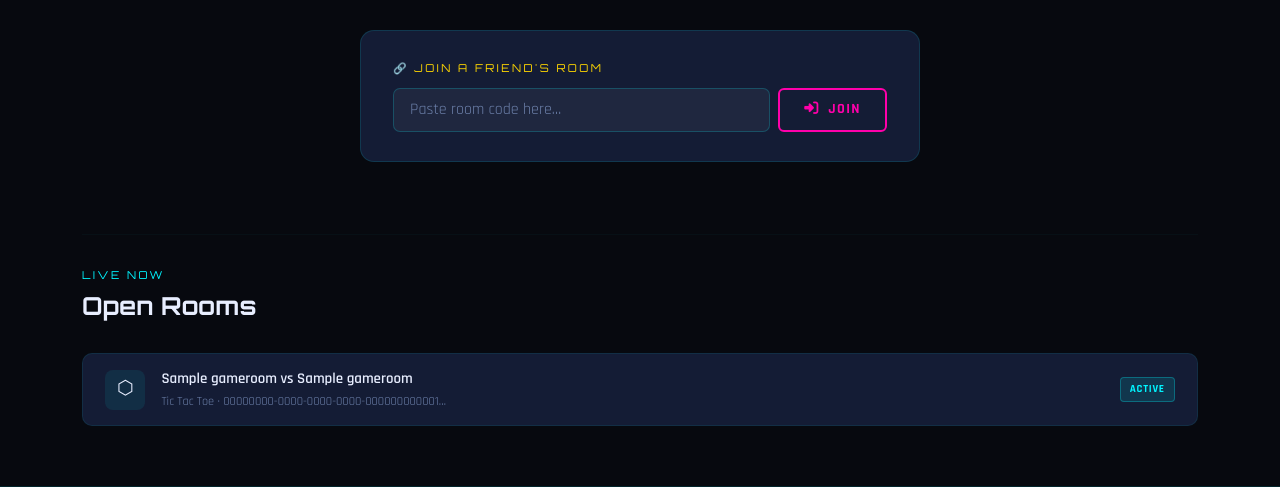
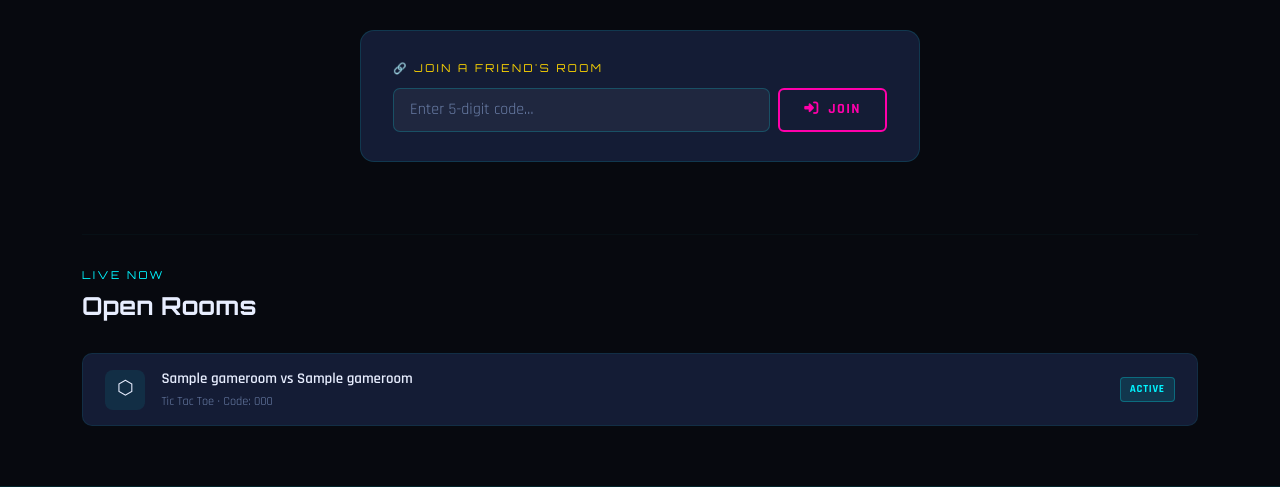
Before and after one commit to AnupBudhathoki/PlayGrid, a Django app: page / in a window 1280 px wide. Shown: the part 1121-1608 px from the top of the page. Run offline with Django 5.2, Linux system fonts and the light colour scheme; tables that the repository leaves empty hold one stand-in row (values such as "Sample post"); some libraries are stand-ins or nearby versions.

Commit message:
replace code

```diff
--- a/ttt/models.py
+++ b/ttt/models.py
@@ -1,6 +1,17 @@
 from django.db import models
 import uuid
 import json
+import random
+
+
+def generate_room_code():
+    """Generate a unique 5-digit room code (10000–99999)."""
+    while True:
+        code = str(random.randint(10000, 99999))
+        # Only check against rooms that are still joinable
+        if not GameRoom.objects.filter(room_code=code, status__in=['waiting', 'active']).exists():
+            return code
+
 
 # Create your models here.
 class GameRoom(models.Model):
@@ -11,6 +22,7 @@ class GameRoom(models.Model):
     ]
 
     room_id = models.UUIDField(default=uuid.uuid4, editable=False, unique=True)
+    room_code = models.CharField(max_length=5, unique=True, blank=True)
     player_x = models.CharField(max_length=100, blank=True, null=True)
     player_o = models.CharField(max_length=100, blank=True, null=True)
     player_x_name=models.CharField(max_length=100,default='Player X', null=True )
@@ -25,5 +37,16 @@ class GameRoom(models.Model):
         return json.loads(self.board_state)
     def set_board(self, board):
         self.board_state = json.dumps(board)
+
+    def save(self, *args, **kwargs):
+        if not self.room_code:
+            # generate unique 5 digit code
+            while True:
+                code = str(random.randint(10000, 99999))
+                if not GameRoom.objects.filter(room_code=code).exists():
+                    self.room_code = code
+                    break
+        super().save(*args, **kwargs)
+
     def __str__(self):
-        return f"GameRoom {self.room_id} - Status: {self.status}"
+        return f"GameRoom {self.room_code} - Status: {self.status}"
--- a/ttt/templates/home.html
+++ b/ttt/templates/home.html
@@ -200,7 +200,7 @@
           <div class="panel-label">🔗 Join a Friend's Room</div>
           <form method="post" action="{% url 'join_room' %}" class="d-flex gap-2">
             {% csrf_token %}
-            <input class="gv-input" type="text" name="room_code" placeholder="Paste room code here…" required>
+            <input class="gv-input" type="text" name="room_code" placeholder="Enter 5-digit code…" maxlength="5" pattern="[0-9]{5}" required>
             <button type="submit" class="btn-magenta">
               <i class="fas fa-sign-in-alt me-1"></i> Join
             </button>
@@ -221,7 +221,7 @@
         <div class="room-icon">⬡</div>
         <div class="room-info">
           <div class="room-name">{{ room.player_x_name }} vs {{ room.player_o_name|default:"Waiting…" }}</div>
-          <div class="room-meta">Tic Tac Toe · {{ room.room_id|slice:":8" }}…</div>
+          <div class="room-meta">Tic Tac Toe · Code: {{ room.room_code }}</div>
         </div>
         <span class="badge-{{ room.status }}">{{ room.status }}</span>
       </a>
--- a/ttt/views.py
+++ b/ttt/views.py
@@ -37,16 +37,12 @@ def join_room(request):
     if request.method == 'POST':
         room_code = request.POST.get('room_code', '').strip()
         try:
-            # Let users join with partial UUIDs (like the first 8 characters)
-            room = GameRoom.objects.filter(room_id__startswith=room_code).first()
-            if room:
-                return redirect('tictactoe_game', room_id=room.room_id)
-            else:
-                raise ValueError("Room not found")
+            room = GameRoom.objects.get(room_code=room_code)
+            return redirect('tictactoe_game', room_id=room.room_id)
         except (GameRoom.DoesNotExist, ValueError, TypeError):
             rooms = GameRoom.objects.filter(status__in=['waiting', 'active']).order_by('-created_at')[:10]
             return render(request, 'home.html', {
-                'error': 'Room not found. Check the code and try again.',
+                'error': 'Room not found. Check the 5-digit code and try again.',
                 'recent_rooms': rooms,
                 'player_name': request.session.get('player_name', ''),
             })
@@ -77,6 +73,7 @@ def tictactoe_game(request, room_id):
         'room': room,
         'player_role': player_role,
         'room_id': str(room_id),
+        'room_code': room.room_code,
     })
 def tictactoe_mode(request):
     return render(request, 'ttt.html')
```
Also changed, not shown: ttt/templates/ttt.html (+5 -3 lines), ttt/migrations/0002_gameroom_room_code.py (added).
